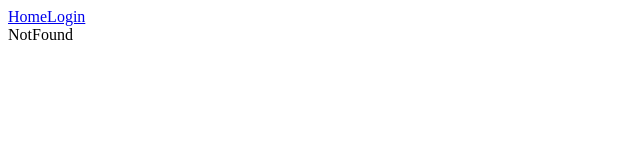
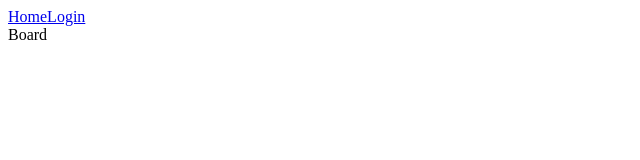
Before and after one commit to ByungJin-Lee/vue-trello, a Vue app: page /b/1 in a window 1280 px wide. Shown: the top 160 px of the page, without its empty margins (0-640 px from the left). Built offline with nearby package versions, Linux system fonts and the light colour scheme.

Commit message:
router/dynamic board

```diff
--- /dev/null
+++ b/src/components/BoardComponent.vue
@@ -0,0 +1,15 @@
+<template>
+    <div>
+        Board
+    </div>
+</template>
+
+<script>
+export default {
+
+}
+</script>
+
+<style>
+
+</style>
--- a/src/router/index.js
+++ b/src/router/index.js
@@ -2,11 +2,13 @@ import {createRouter, createWebHistory} from 'vue-router'
 import Login from '../components/LoginComponent.vue'
 import Home from '../components/HomeComponent.vue'
 import NotFound from '../components/NotFoundComponent.vue'
+import Board from '../components/BoardComponent.vue'
 
 const router = createRouter({
     history: createWebHistory(), //Not Hash
     routes: [
         {path: '/', component: Home},
+        {path: '/b/:bid', component: Board},
         {path: '/login', component: Login},
         {path: '/:pathMatch(.*)*', component: NotFound},
     ]
```
